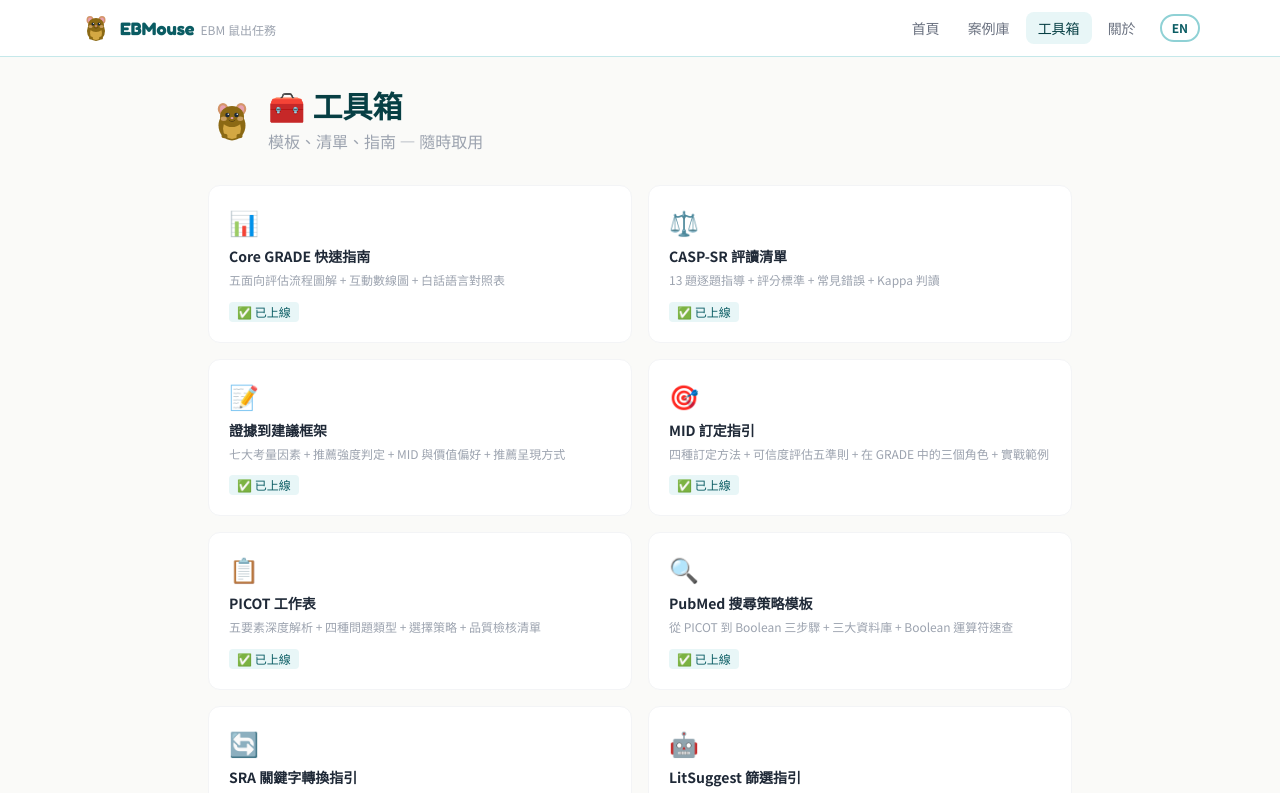
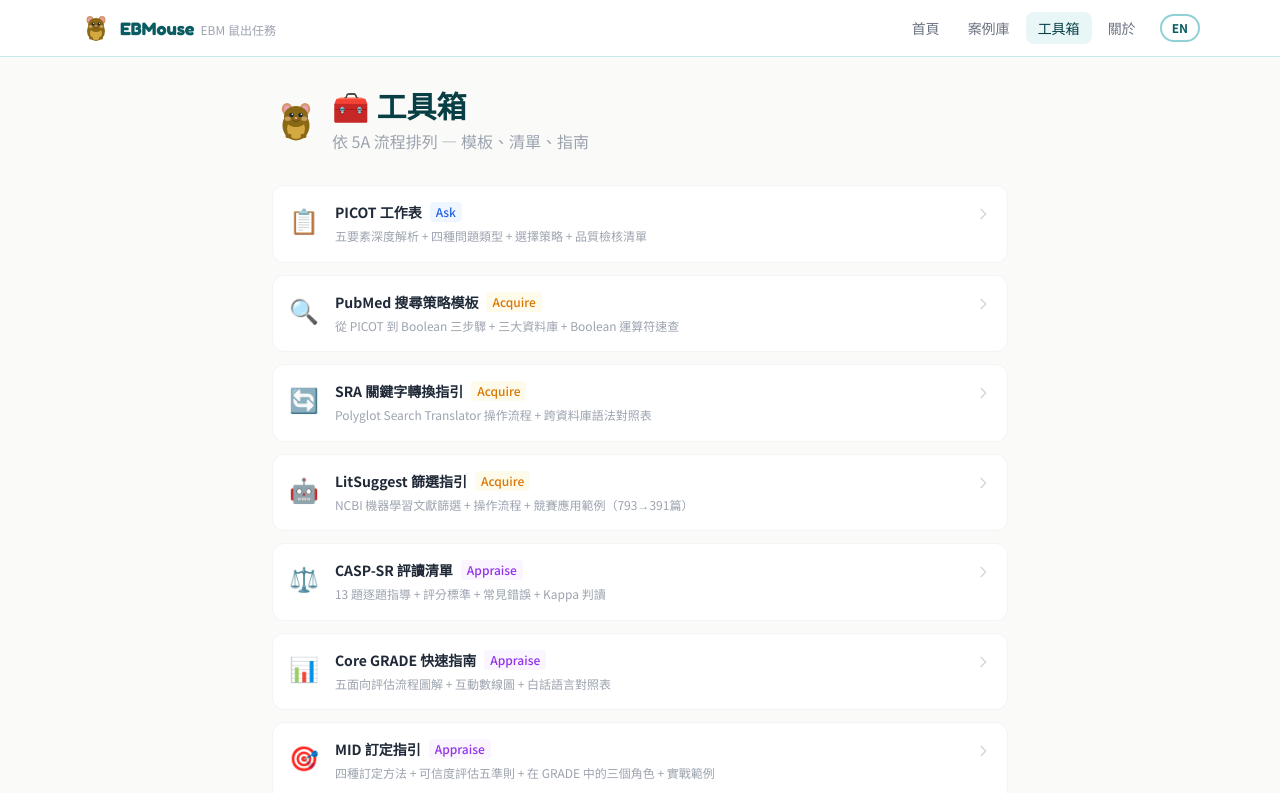
Before and after one commit to Evelyn68961/EBMouse, a React (Vite) app: page /toolbox in a window 1280 px wide. Shown: the top 793 px of the page. Built offline with nearby package versions, Linux system fonts and the light colour scheme; the HTML template or start-up script is replaced by a standard one.

Commit message:
update the layout

```diff
--- a/src/pages/reference/Toolbox.jsx
+++ b/src/pages/reference/Toolbox.jsx
@@ -7,18 +7,25 @@ export default function Toolbox() {
   const { lang } = useLang();
 
   const tools = [
-    { icon: "📊", to: "/toolbox/core-grade", title: { zh: "Core GRADE 快速指南", en: "Core GRADE Quick Guide" }, desc: { zh: "五面向評估流程圖解 + 互動數線圖 + 白話語言對照表", en: "5-domain assessment with visual guides, interactive number lines & plain language tables" } },
-    { icon: "⚖️", to: "/toolbox/casp-sr", title: { zh: "CASP-SR 評讀清單", en: "CASP-SR Checklist" }, desc: { zh: "13 題逐題指導 + 評分標準 + 常見錯誤 + Kappa 判讀", en: "13-question guide with scoring criteria, pitfalls & Kappa interpretation" } },
-    { icon: "📝", to: "/toolbox/etd", title: { zh: "證據到建議框架", en: "Evidence-to-Decision Framework" }, desc: { zh: "七大考量因素 + 推薦強度判定 + MID 與價值偏好 + 推薦呈現方式", en: "7 factors + strength determination + MID & values + presentation format" } },
-    { icon: "🎯", to: "/toolbox/mid", title: { zh: "MID 訂定指引", en: "MID Determination Guide" }, desc: { zh: "四種訂定方法 + 可信度評估五準則 + 在 GRADE 中的三個角色 + 實戰範例", en: "4 methods + 5 credibility criteria + 3 roles in GRADE + worked example" } },
-    { icon: "📋", to: "/toolbox/picot", title: { zh: "PICOT 工作表", en: "PICOT Worksheet" }, desc: { zh: "五要素深度解析 + 四種問題類型 + 選擇策略 + 品質檢核清單", en: "5-element deep dive + 4 question types + selection strategy + quality checklist" } },
-    { icon: "🔍", to: "/toolbox/pubmed-search", title: { zh: "PubMed 搜尋策略模板", en: "PubMed Search Template" }, desc: { zh: "從 PICOT 到 Boolean 三步驟 + 三大資料庫 + Boolean 運算符速查", en: "PICOT to Boolean in 3 steps + 3 databases + Boolean operators quick reference" } },
-    { icon: "🔄", to: "/toolbox/sra", title: { zh: "SRA 關鍵字轉換指引", en: "SRA Keyword Conversion Guide" }, desc: { zh: "Polyglot Search Translator 操作流程 + 跨資料庫語法對照表", en: "Polyglot Search Translator workflow + cross-database syntax map" } },
-    { icon: "🤖", to: "/toolbox/litsuggest", title: { zh: "LitSuggest 篩選指引", en: "LitSuggest Screening Guide" }, desc: { zh: "NCBI 機器學習文獻篩選 + 操作流程 + 競賽應用範例（793→391篇）", en: "NCBI ML screening + workflow + competition example (793→391 articles)" } },
+    { icon: "📋", to: "/toolbox/picot", phase: "Ask", title: { zh: "PICOT 工作表", en: "PICOT Worksheet" }, desc: { zh: "五要素深度解析 + 四種問題類型 + 選擇策略 + 品質檢核清單", en: "5-element deep dive + 4 question types + selection strategy + quality checklist" } },
+    { icon: "🔍", to: "/toolbox/pubmed-search", phase: "Acquire", title: { zh: "PubMed 搜尋策略模板", en: "PubMed Search Template" }, desc: { zh: "從 PICOT 到 Boolean 三步驟 + 三大資料庫 + Boolean 運算符速查", en: "PICOT to Boolean in 3 steps + 3 databases + Boolean operators quick reference" } },
+    { icon: "🔄", to: "/toolbox/sra", phase: "Acquire", title: { zh: "SRA 關鍵字轉換指引", en: "SRA Keyword Conversion Guide" }, desc: { zh: "Polyglot Search Translator 操作流程 + 跨資料庫語法對照表", en: "Polyglot Search Translator workflow + cross-database syntax map" } },
+    { icon: "🤖", to: "/toolbox/litsuggest", phase: "Acquire", title: { zh: "LitSuggest 篩選指引", en: "LitSuggest Screening Guide" }, desc: { zh: "NCBI 機器學習文獻篩選 + 操作流程 + 競賽應用範例（793→391篇）", en: "NCBI ML screening + workflow + competition example (793→391 articles)" } },
+    { icon: "⚖️", to: "/toolbox/casp-sr", phase: "Appraise", title: { zh: "CASP-SR 評讀清單", en: "CASP-SR Checklist" }, desc: { zh: "13 題逐題指導 + 評分標準 + 常見錯誤 + Kappa 判讀", en: "13-question guide with scoring criteria, pitfalls & Kappa interpretation" } },
+    { icon: "📊", to: "/toolbox/core-grade", phase: "Appraise", title: { zh: "Core GRADE 快速指南", en: "Core GRADE Quick Guide" }, desc: { zh: "五面向評估流程圖解 + 互動數線圖 + 白話語言對照表", en: "5-domain assessment with visual guides, interactive number lines & plain language tables" } },
+    { icon: "🎯", to: "/toolbox/mid", phase: "Appraise", title: { zh: "MID 訂定指引", en: "MID Determination Guide" }, desc: { zh: "四種訂定方法 + 可信度評估五準則 + 在 GRADE 中的三個角色 + 實戰範例", en: "4 methods + 5 credibility criteria + 3 roles in GRADE + worked example" } },
+    { icon: "📝", to: "/toolbox/etd", phase: "Apply", title: { zh: "證據到建議框架", en: "Evidence-to-Decision Framework" }, desc: { zh: "七大考量因素 + 推薦強度判定 + MID 與價值偏好 + 推薦呈現方式", en: "7 factors + strength determination + MID & values + presentation format" } },
   ];
 
+  const phaseColors = {
+    Ask: { bg: "bg-blue-50", text: "text-blue-600", border: "border-blue-200" },
+    Acquire: { bg: "bg-amber-50", text: "text-amber-600", border: "border-amber-200" },
+    Appraise: { bg: "bg-purple-50", text: "text-purple-600", border: "border-purple-200" },
+    Apply: { bg: "bg-green-50", text: "text-green-600", border: "border-green-200" },
+  };
+
   return (
-    <div className="max-w-4xl mx-auto px-4 py-8">
+    <div className="max-w-3xl mx-auto px-4 py-8">
       <div className="flex items-center gap-3 mb-8">
         <Hamster mood="neutral" size={48} />
         <div>
@@ -26,23 +33,31 @@ export default function Toolbox() {
             {lang === "zh" ? "🧰 工具箱" : "🧰 Toolbox"}
           </h1>
           <p className="text-gray-400 mt-1">
-            {lang === "zh" ? "模板、清單、指南 — 隨時取用" : "Templates, checklists, guides — grab and go"}
+            {lang === "zh" ? "依 5A 流程排列 — 模板、清單、指南" : "Ordered by 5A workflow — templates, checklists, guides"}
           </p>
         </div>
       </div>
 
-      <div className="grid grid-cols-1 sm:grid-cols-2 gap-4">
-        {tools.map(({ icon, title, desc, to }) => (
-          <Link key={title.en} to={to}
-            className="block bg-white rounded-xl border border-gray-100 p-5 card-hover hover:border-teal-200 transition-colors">
-            <div className="text-2xl mb-2">{icon}</div>
-            <h3 className="font-semibold text-gray-800 text-sm mb-1">{title[lang]}</h3>
-            <p className="text-xs text-gray-400 leading-relaxed">{desc[lang]}</p>
-            <span className="inline-block mt-3 px-2 py-0.5 bg-teal-50 text-teal-600 rounded text-xs font-medium">
-              {lang === "zh" ? "✅ 已上線" : "✅ Available"}
-            </span>
-          </Link>
-        ))}
+      <div className="space-y-3">
+        {tools.map(({ icon, title, desc, to, phase }) => {
+          const c = phaseColors[phase];
+          return (
+            <Link key={title.en} to={to}
+              className="flex items-start gap-4 bg-white rounded-xl border border-gray-100 p-4 hover:border-teal-200 hover:shadow-sm transition-all">
+              <span className="text-2xl flex-shrink-0 mt-0.5">{icon}</span>
+              <div className="flex-1 min-w-0">
+                <div className="flex items-center gap-2 flex-wrap mb-1">
+                  <h3 className="font-semibold text-gray-800 text-sm">{title[lang]}</h3>
+                  <span className={`px-1.5 py-0.5 rounded text-xs font-medium ${c.bg} ${c.text}`}>{phase}</span>
+                </div>
+                <p className="text-xs text-gray-400 leading-relaxed">{desc[lang]}</p>
+              </div>
+              <svg className="w-4 h-4 text-gray-300 flex-shrink-0 mt-1" fill="none" viewBox="0 0 24 24" stroke="currentColor" strokeWidth={2}>
+                <path strokeLinecap="round" strokeLinejoin="round" d="M9 5l7 7-7 7" />
+              </svg>
+            </Link>
+          );
+        })}
       </div>
     </div>
   );
```
Also changed, not shown: src/EBMouse_SPEC.md (+10 -10 lines).
